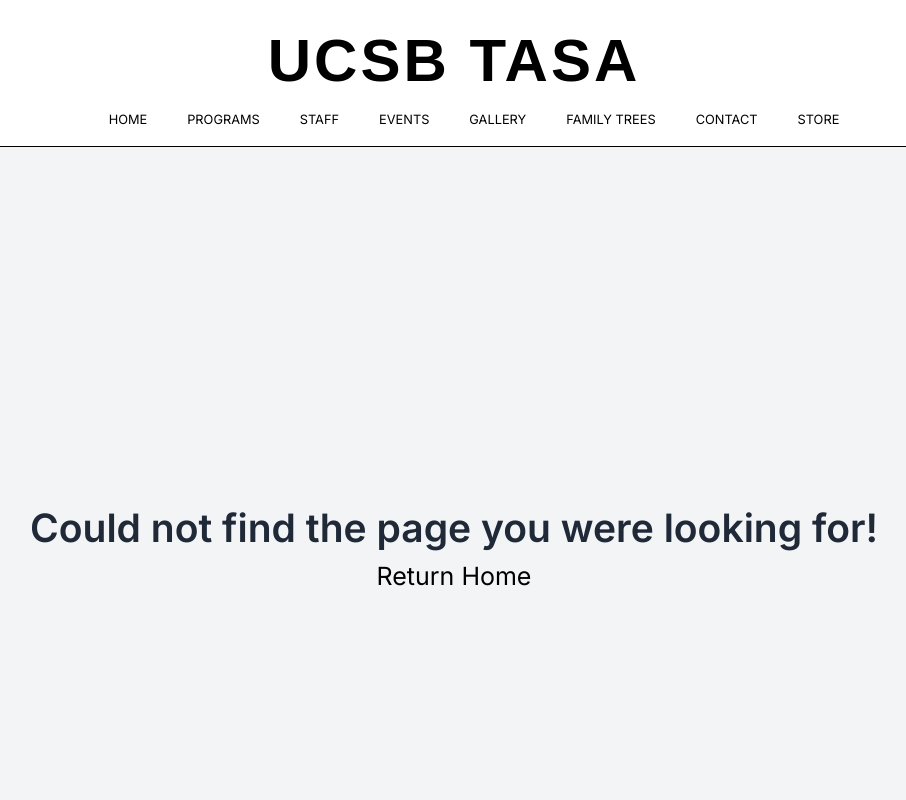
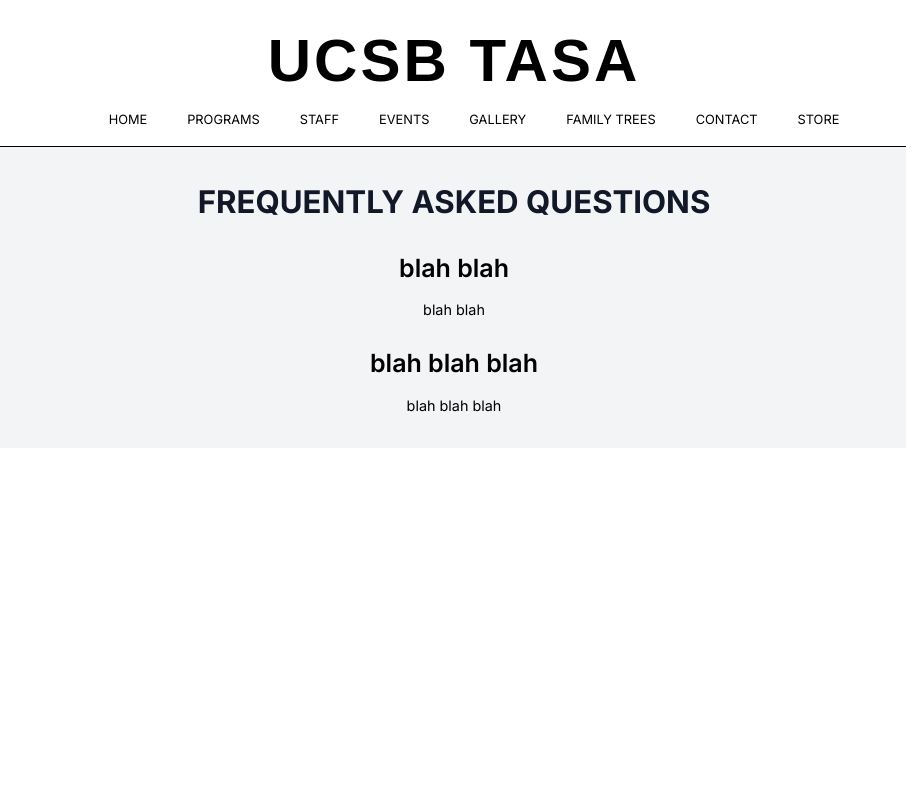
Before and after one commit to UCSBTASA/UCSBTASA.github.io, a Next.js app: page /faq in a window 1280 px wide. Before the commit this address had no page. Shown: the top 800 px of the page, without its empty margins (186-1092 px from the left). Built offline with nearby package versions, Linux system fonts and the light colour scheme.

Commit message:
FAQ page begin
Started the FAQ page on the Tasa website, still need to work on formatting the questions and the answers

```diff
--- /dev/null
+++ b/app/faq/page.tsx
@@ -0,0 +1,28 @@
+import ScrollTransition from "@/components/scroll-transition";
+import faqData from "@/data/faqData";
+
+const faqPage = () => {
+    return(
+        <div>
+            <div className="items-center justify-center min-h-screen">
+                <div className="px-4 py-8 text-center bg-gray-100">
+                    <h2 className="text-3xl font-bold text-gray-900 uppercase">
+                    Frequently Asked Questions
+                    </h2>
+                    {faqData.map((faqs)=>(
+                        <div className="flex flex-col items-center justify-center">
+                            <h2 className="text-black text-2xl mt-6 font-semibold">
+                                {faqs.question}
+                            </h2>
+                            <p className="text-md text-[#8888888] mt-3 leading-20">
+                                {faqs.answer}
+                            </p>
+                        </div>
+                    ))}
+                </div>
+            </div>
+        </div>
+    );
+};
+
+export default faqPage;
--- /dev/null
+++ b/data/faqData.ts
@@ -0,0 +1,12 @@
+const faqData = [
+    {
+        question: "blah blah",
+        answer: "blah blah",
+    },
+    {
+        question: "blah blah blah",
+        answer: "blah blah blah",
+    }
+];
+
+export default faqData;
```
